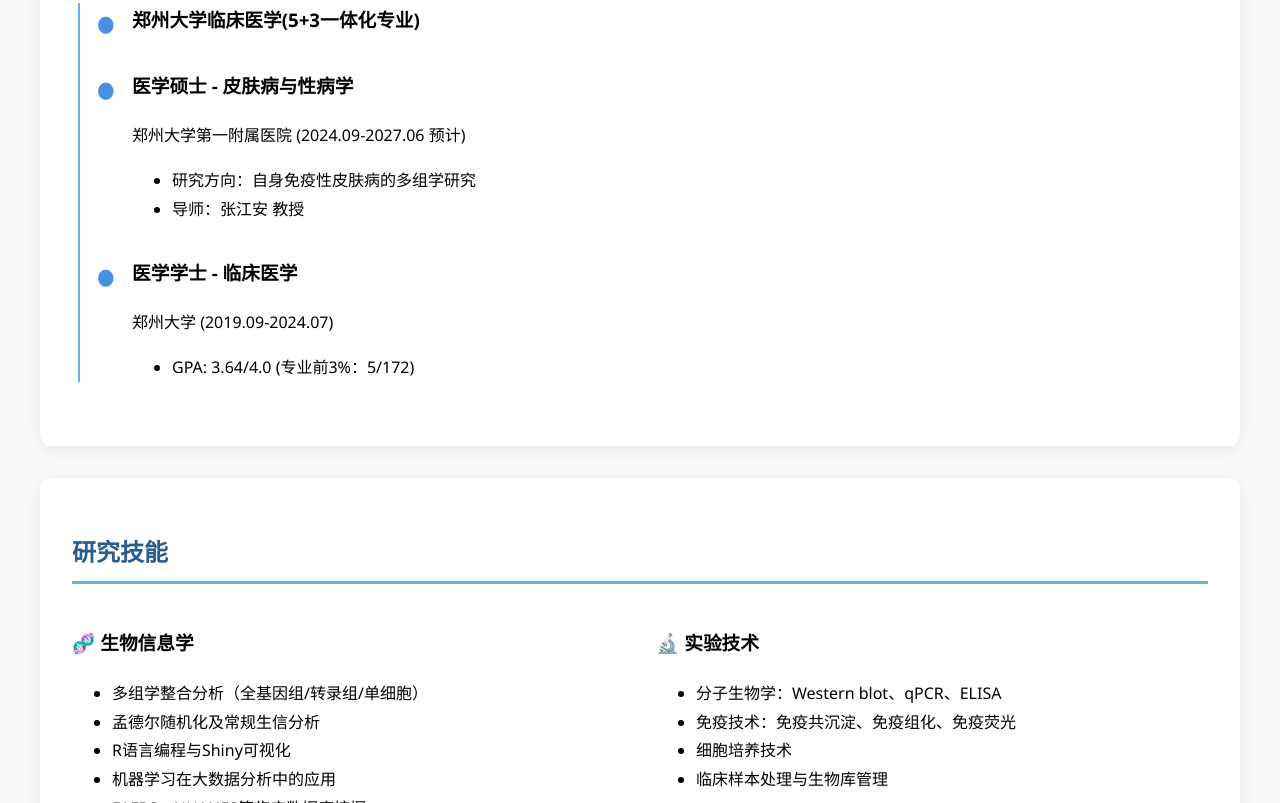
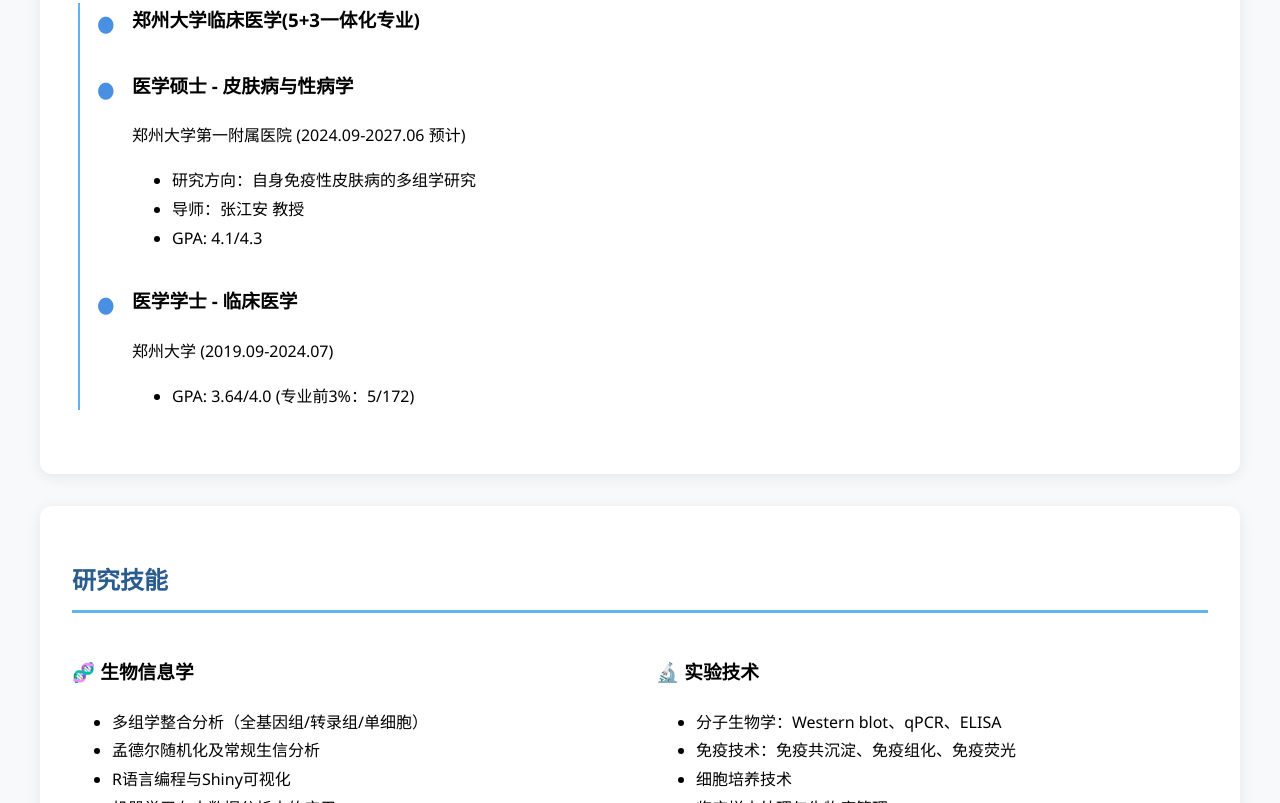
Before and after one commit to Hemingjie2001/Mingjie-He, a plain HTML site: page index.html in a window 1280 px wide. Shown: the part 1275-2078 px from the top of the page. Drawn offline with Linux system fonts and the light colour scheme.

Commit message:
Update index.html

```diff
--- a/index.html
+++ b/index.html
@@ -166,6 +166,7 @@
                     <ul>
                         <li>研究方向：自身免疫性皮肤病的多组学研究</li>
                         <li>导师：张江安 教授</li>
+                        <li>GPA: 4.1/4.3</li>
                     </ul>
                 </div>
                 <div class="timeline-item">
```
